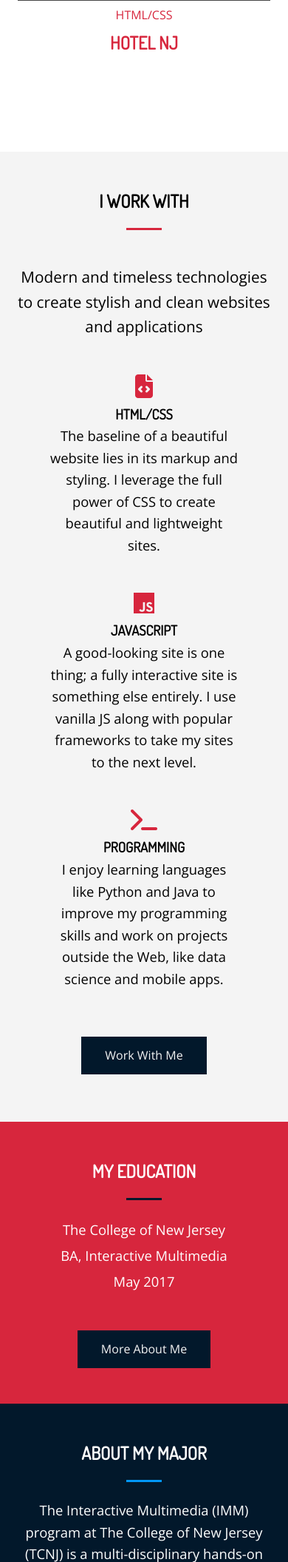
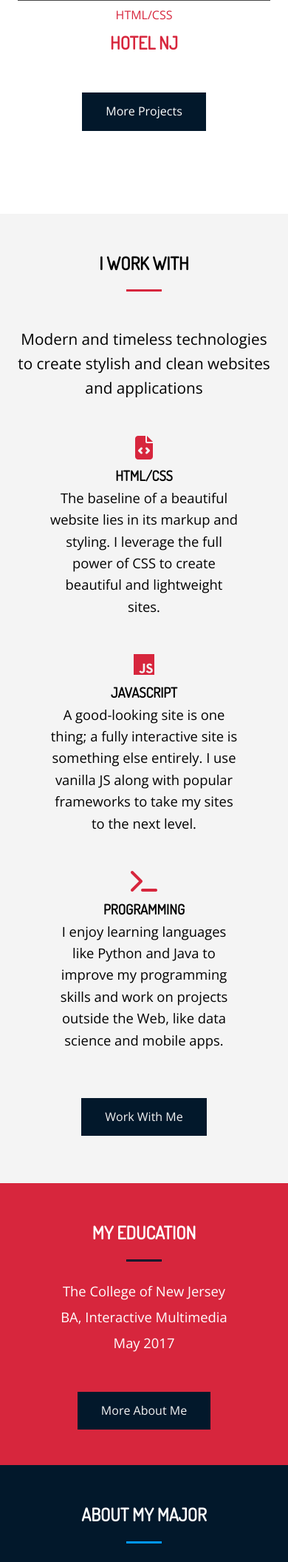
Before and after one commit to michaellore/portfolio, a PHP site: page / in a window 390 px wide. Shown: the part 1434-3545 px from the top of the page at 74% size. Run offline with PHP 8.4, Linux system fonts and the light colour scheme; style sheets or scripts are compiled from the project's sources; some libraries are stand-ins or nearby versions.

Commit message:
add button to for work page to home

```diff
--- a/index.html
+++ b/index.html
@@ -99,7 +99,9 @@
             </div>
           </a>
         </div>
-
+    </div>
+     <div>
+        <a href="work.html" class="btn-dark">More Projects</a>
       </div>
     </div>
   </section>
--- a/portfolio_resources/scss/_media.scss
+++ b/portfolio_resources/scss/_media.scss
@@ -113,7 +113,7 @@
 
     #home-a {
         background: #f4f4f4;
-        margin-top: 8rem;
+        margin-top: 5rem;
 
         .specials {
             display: block;
--- a/portfolio_resources/scss/main.scss
+++ b/portfolio_resources/scss/main.scss
@@ -115,6 +115,7 @@ img {
     //Home A
     &-a {
         background: #f4f4f4;
+
         .specials {
             margin-top: 3rem;
             display: grid;
@@ -330,7 +331,7 @@ img {
             margin-bottom: 0.5rem;
         }
 
-        .lead-sub{
+        .lead-sub {
             margin-bottom: 1rem;
         }
 
@@ -347,6 +348,19 @@ img {
                 transition: all 0.5s ease;
             }
         }
+
+        .btn-dark {
+            color: #fff;
+            margin-top: 3rem;
+            margin-bottom: 2rem;
+            &:hover {
+                border: 1px solid $dark-color;
+                color: #fff;
+                transition: all 0.5s ease;
+            }
+
+        }
+
     }
 }
 
```
